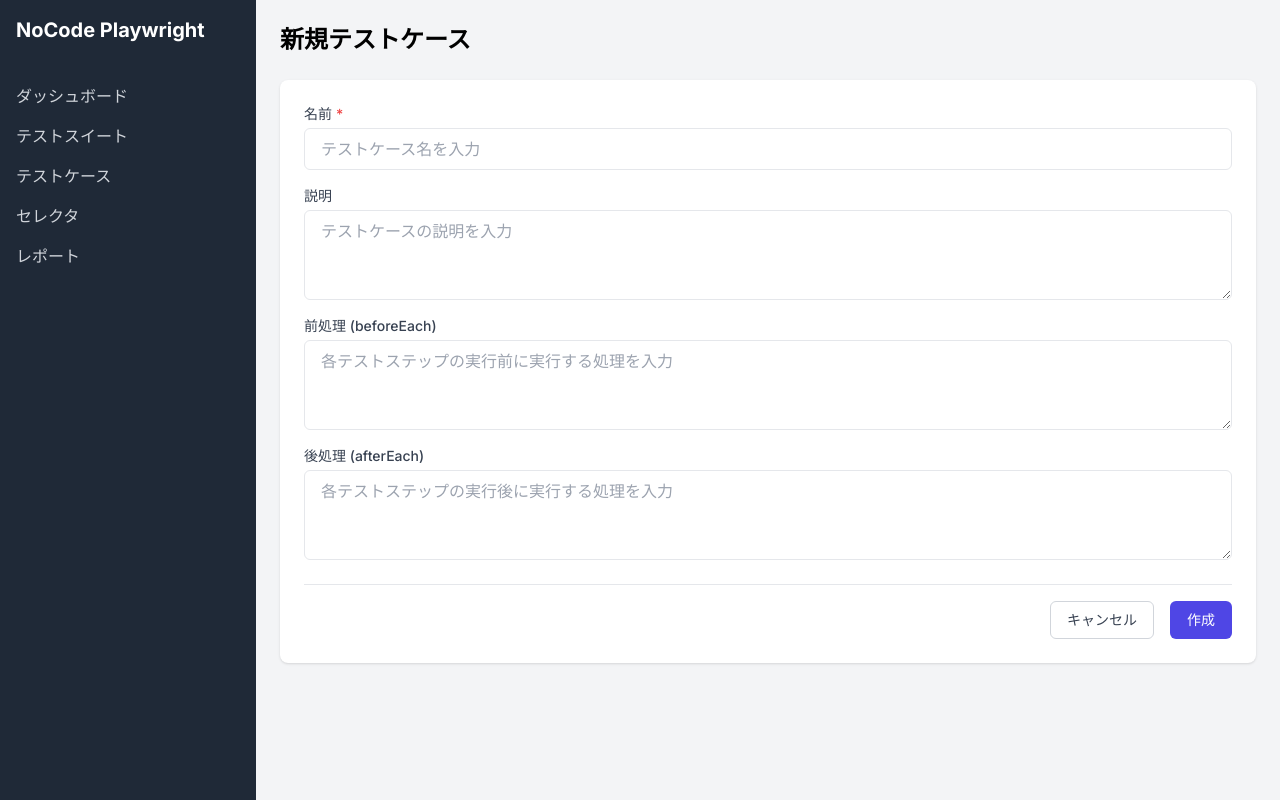
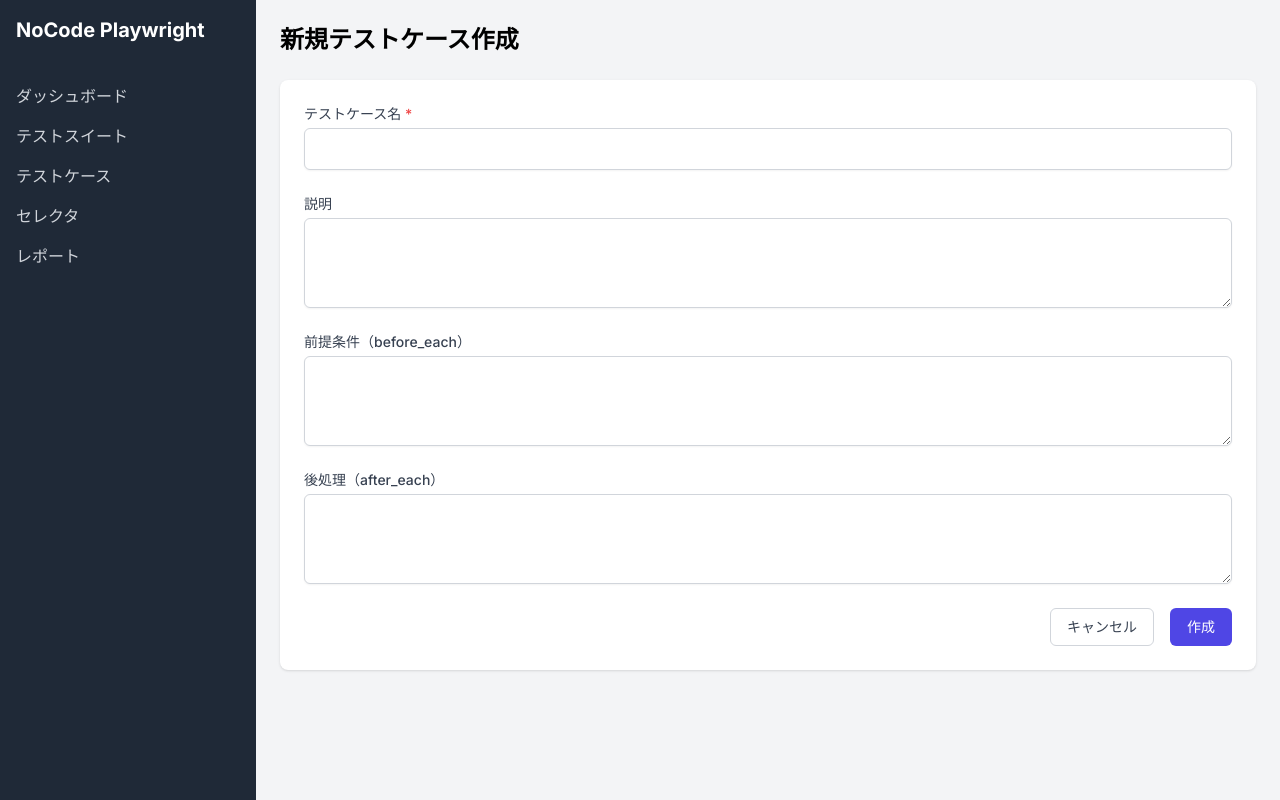
Before and after one commit to tomodakengo/nocode-playwright, a Next.js app: page /test-suites/1/test-cases/new in a window 1280 px wide. Built offline with nearby package versions, Linux system fonts and the light colour scheme.

Commit message:
Refactor test cases API and new test case page with improved error handling and async/await

```diff
--- a/src/app/api/test-suites/[id]/test-cases/route.ts
+++ b/src/app/api/test-suites/[id]/test-cases/route.ts
@@ -1,5 +1,7 @@
 import { NextResponse } from 'next/server';
 import { initializeDatabase } from '@/lib/db/init';
+import { Database } from 'sqlite';
+import sqlite3 from 'sqlite3';
 
 // テストケースの作成
 export async function POST(
@@ -16,32 +18,28 @@ export async function POST(
             );
         }
 
-        const db = await initializeDatabase();
+        const db = await Promise.race([
+            initializeDatabase(),
+            new Promise((_, reject) =>
+                setTimeout(() => reject(new Error('データベース接続がタイムアウトしました')), 5000)
+            )
+        ]) as Database<sqlite3.Database>;
 
         // テストスイートの存在確認
-        return new Promise((resolve, reject) => {
-            db.get(
+        const testSuite = await db.get(
             'SELECT id FROM test_suites WHERE id = ?',
-                [params.id],
-                (err, row) => {
-                    if (err) {
-                        console.error('テストスイート確認エラー:', err);
-                        reject(err);
-                        return;
-                    }
+            [params.id]
+        );
 
-                    if (!row) {
-                        resolve(
-                            NextResponse.json(
+        if (!testSuite) {
+            return NextResponse.json(
                 { error: 'テストスイートが見つかりません' },
                 { status: 404 }
-                            )
             );
-                        return;
         }
 
         // テストケースの作成
-                    db.run(
+        const result = await db.run(
             `INSERT INTO test_cases (
                 suite_id,
                 name,
@@ -49,24 +47,14 @@ export async function POST(
                 before_each,
                 after_each
             ) VALUES (?, ?, ?, ?, ?)`,
-                        [params.id, name, description, before_each, after_each],
-                        function (err) {
-                            if (err) {
-                                console.error('テストケース作成エラー:', err);
-                                reject(err);
-                                return;
-                            }
+            [params.id, name, description, before_each, after_each]
+        );
 
-                            resolve(NextResponse.json({ id: this.lastID }, { status: 201 }));
-                        }
-                    );
-                }
-            );
-        });
+        return NextResponse.json({ id: result.lastID }, { status: 201 });
     } catch (error) {
         console.error('データベース操作エラー:', error);
         return NextResponse.json(
-            { error: 'テストケースの作成に失敗しました' },
+            { error: error instanceof Error ? error.message : 'テストケースの作成に失敗しました' },
             { status: 500 }
         );
     }
@@ -78,26 +66,23 @@ export async function GET(
     { params }: { params: { id: string } }
 ) {
     try {
-        const db = await initializeDatabase();
+        const db = await Promise.race([
+            initializeDatabase(),
+            new Promise((_, reject) =>
+                setTimeout(() => reject(new Error('データベース接続がタイムアウトしました')), 5000)
+            )
+        ]) as Database<sqlite3.Database>;
 
-        return new Promise((resolve, reject) => {
-            db.all(
+        const testCases = await db.all(
             'SELECT * FROM test_cases WHERE suite_id = ? ORDER BY created_at DESC',
-                [params.id],
-                (err, rows) => {
-                    if (err) {
-                        console.error('テストケース一覧取得エラー:', err);
-                        reject(err);
-                        return;
-                    }
-                    resolve(NextResponse.json(rows || []));
-                }
+            [params.id]
         );
-        });
+
+        return NextResponse.json(testCases);
     } catch (error) {
         console.error('データベース操作エラー:', error);
         return NextResponse.json(
-            { error: 'テストケースの取得に失敗しました' },
+            { error: error instanceof Error ? error.message : 'テストケースの取得に失敗しました' },
             { status: 500 }
         );
     }
--- a/src/app/test-suites/[id]/test-cases/new/page.tsx
+++ b/src/app/test-suites/[id]/test-cases/new/page.tsx
@@ -3,27 +3,30 @@
 import { useRouter } from "next/navigation";
 import { useState } from "react";
 
-interface FormData {
-  name: string;
-  description: string;
-  before_each: string;
-  after_each: string;
-}
-
 export default function NewTestCase({ params }: { params: { id: string } }) {
   const router = useRouter();
-  const [formData, setFormData] = useState<FormData>({
+  const [formData, setFormData] = useState({
     name: "",
     description: "",
     before_each: "",
     after_each: "",
   });
-  const [submitting, setSubmitting] = useState(false);
+  const [loading, setLoading] = useState(false);
   const [error, setError] = useState<string | null>(null);
+
+  const handleChange = (
+    e: React.ChangeEvent<HTMLInputElement | HTMLTextAreaElement>
+  ) => {
+    const { name, value } = e.target;
+    setFormData((prev) => ({
+      ...prev,
+      [name]: value,
+    }));
+  };
 
   const handleSubmit = async (e: React.FormEvent) => {
     e.preventDefault();
-    setSubmitting(true);
+    setLoading(true);
     setError(null);
 
     try {
@@ -46,21 +49,14 @@ export default function NewTestCase({ params }: { params: { id: string } }) {
         err instanceof Error ? err.message : "予期せぬエラーが発生しました"
       );
     } finally {
-      setSubmitting(false);
+      setLoading(false);
     }
-  };
-
-  const handleChange = (
-    e: React.ChangeEvent<HTMLInputElement | HTMLTextAreaElement>
-  ) => {
-    const { name, value } = e.target;
-    setFormData((prev) => ({ ...prev, [name]: value }));
   };
 
   return (
     <div className="space-y-6">
       <div className="flex justify-between items-center">
-        <h1 className="text-2xl font-bold">新規テストケース</h1>
+        <h1 className="text-2xl font-bold">新規テストケース作成</h1>
       </div>
 
       {error && (
@@ -86,31 +82,28 @@ export default function NewTestCase({ params }: { params: { id: string } }) {
         </div>
       )}
 
-      <form onSubmit={handleSubmit} className="bg-white rounded-lg shadow">
-        <div className="p-6 space-y-6">
-          <div className="space-y-4">
-            {/* 名前 */}
+      <form
+        onSubmit={handleSubmit}
+        className="space-y-6 bg-white shadow rounded-lg p-6"
+      >
         <div>
           <label
             htmlFor="name"
             className="block text-sm font-medium text-gray-700"
           >
-                名前
-                <span className="text-red-500 ml-1">*</span>
+            テストケース名 <span className="text-red-500">*</span>
           </label>
           <input
             type="text"
+            name="name"
             id="name"
-                name="name"
+            required
             value={formData.name}
             onChange={handleChange}
-                className="mt-1 block w-full px-4 py-2 border rounded-md focus:outline-none focus:ring-2 focus:ring-indigo-500"
-                placeholder="テストケース名を入力"
-                required
+            className="mt-1 block w-full border border-gray-300 rounded-md shadow-sm py-2 px-3 focus:outline-none focus:ring-indigo-500 focus:border-indigo-500"
           />
         </div>
 
-            {/* 説明 */}
         <div>
           <label
             htmlFor="description"
@@ -119,73 +112,64 @@ export default function NewTestCase({ params }: { params: { id: string } }) {
             説明
           </label>
           <textarea
+            name="description"
             id="description"
-                name="description"
+            rows={3}
             value={formData.description}
             onChange={handleChange}
-                rows={3}
-                className="mt-1 block w-full px-4 py-2 border rounded-md focus:outline-none focus:ring-2 focus:ring-indigo-500"
-                placeholder="テストケースの説明を入力"
+            className="mt-1 block w-full border border-gray-300 rounded-md shadow-sm py-2 px-3 focus:outline-none focus:ring-indigo-500 focus:border-indigo-500"
           />
         </div>
 
-            {/* beforeEach */}
         <div>
           <label
             htmlFor="before_each"
             className="block text-sm font-medium text-gray-700"
           >
-                前処理 (beforeEach)
+            前提条件（before_each）
           </label>
           <textarea
+            name="before_each"
             id="before_each"
-                name="before_each"
+            rows={3}
             value={formData.before_each}
             onChange={handleChange}
-                rows={3}
-                className="mt-1 block w-full px-4 py-2 border rounded-md focus:outline-none focus:ring-2 focus:ring-indigo-500"
-                placeholder="各テストステップの実行前に実行する処理を入力"
+            className="mt-1 block w-full border border-gray-300 rounded-md shadow-sm py-2 px-3 focus:outline-none focus:ring-indigo-500 focus:border-indigo-500"
           />
         </div>
 
-            {/* afterEach */}
         <div>
           <label
             htmlFor="after_each"
             className="block text-sm font-medium text-gray-700"
           >
-                後処理 (afterEach)
+            後処理（after_each）
           </label>
           <textarea
+            name="after_each"
             id="after_each"
-                name="after_each"
+            rows={3}
             value={formData.after_each}
             onChange={handleChange}
-                rows={3}
-                className="mt-1 block w-full px-4 py-2 border rounded-md focus:outline-none focus:ring-2 focus:ring-indigo-500"
-                placeholder="各テストステップの実行後に実行する処理を入力"
+            className="mt-1 block w-full border border-gray-300 rounded-md shadow-sm py-2 px-3 focus:outline-none focus:ring-indigo-500 focus:border-indigo-500"
           />
         </div>
-          </div>
 
-          {/* ボタン */}
-          <div className="flex justify-end space-x-4 pt-4 border-t">
+        <div className="flex justify-end space-x-4">
           <button
             type="button"
             onClick={() => router.back()}
-              className="px-4 py-2 text-sm font-medium text-gray-700 bg-white border border-gray-300 rounded-md hover:bg-gray-50 focus:outline-none focus:ring-2 focus:ring-indigo-500"
-              disabled={submitting}
+            className="px-4 py-2 text-sm font-medium text-gray-700 bg-white border border-gray-300 rounded-md hover:bg-gray-50 focus:outline-none focus:ring-2 focus:ring-offset-2 focus:ring-indigo-500"
           >
             キャンセル
           </button>
           <button
             type="submit"
-              className="px-4 py-2 text-sm font-medium text-white bg-indigo-600 border border-transparent rounded-md hover:bg-indigo-700 focus:outline-none focus:ring-2 focus:ring-indigo-500 disabled:opacity-50 disabled:cursor-not-allowed"
-              disabled={submitting}
+            disabled={loading}
+            className="px-4 py-2 text-sm font-medium text-white bg-indigo-600 border border-transparent rounded-md hover:bg-indigo-700 focus:outline-none focus:ring-2 focus:ring-offset-2 focus:ring-indigo-500 disabled:opacity-50 disabled:cursor-not-allowed"
           >
-              {submitting ? "作成中..." : "作成"}
+            {loading ? "作成中..." : "作成"}
           </button>
-          </div>
         </div>
       </form>
     </div>
```
Lines whose indentation alone changed are shown as unchanged.
